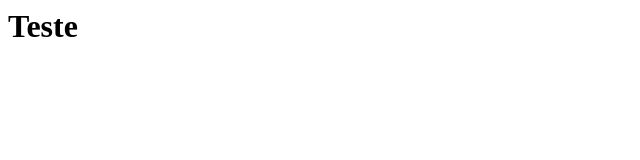
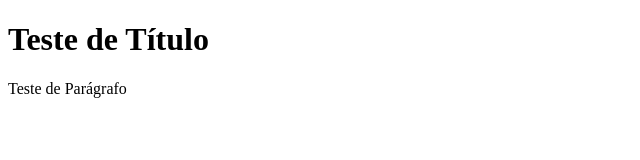
Before and after one commit to AbcTheHuman2/testegit, a plain HTML site: page index.html in a window 1280 px wide. Shown: the whole page, without its empty margins (0-640 px from the left). Drawn offline with Linux system fonts and the light colour scheme.

Commit message:
Valores alterados

```diff
--- a/index.html
+++ b/index.html
@@ -1,8 +1,10 @@
-<html>
+<!DOCTYPE html>
+<html lang="pt-br">
 <head>
-<title>Teste</title>
+<title>Testando o Git</title>
 </head>
 <body>
-<h1>Teste</h1>
+<h1>Teste de Título</h1>
+<p>Teste de Parágrafo</p>
 </body>
 </html>
```
